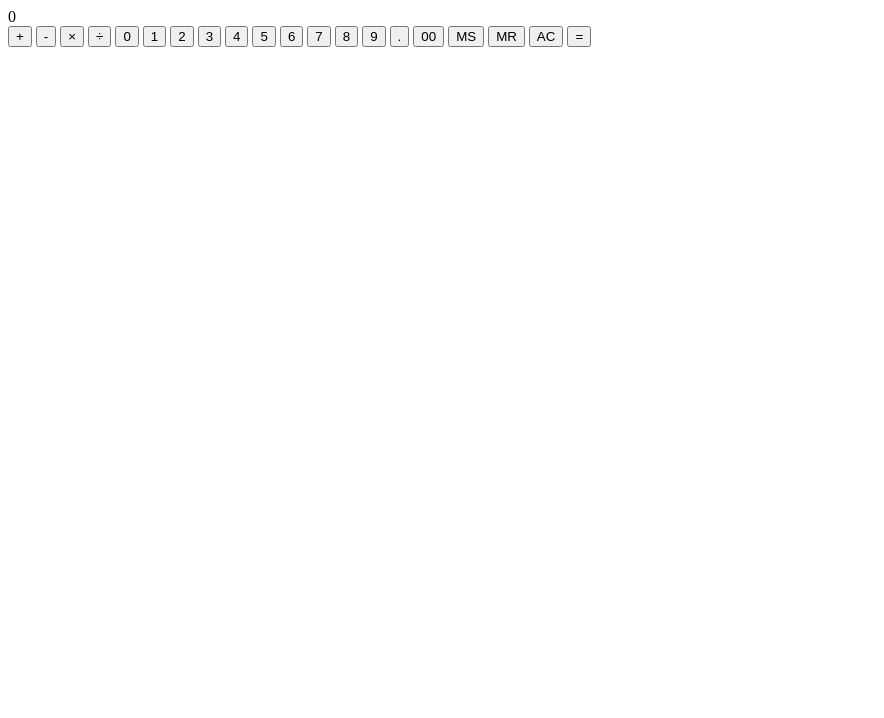
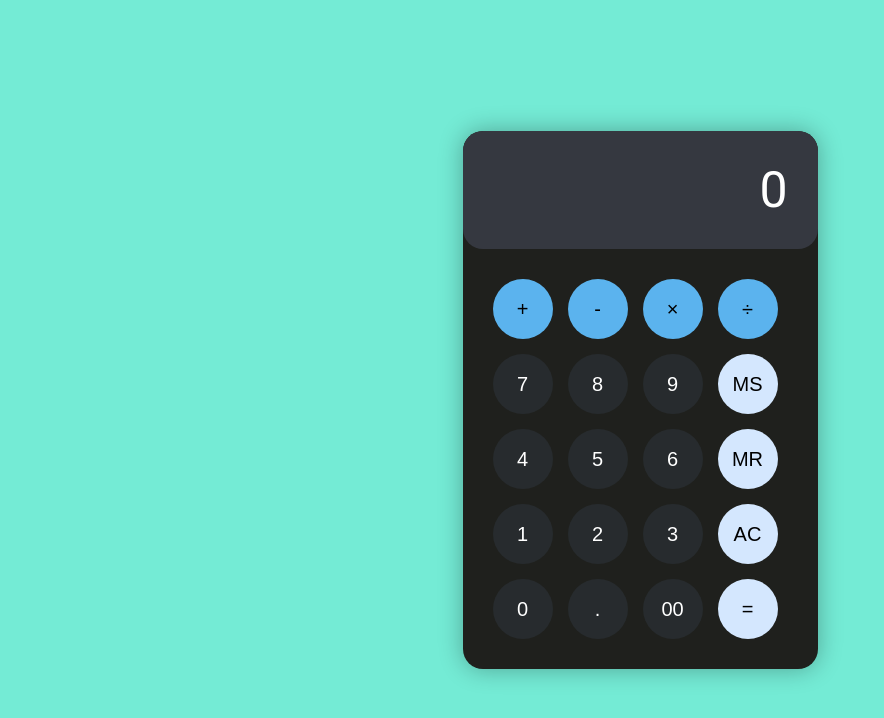
Before and after one commit to YuutaDragon/WorkshopBeets, a plain HTML site: page index.html in a window 1280 px wide. Shown: the whole page, without its empty margins (0-884 px from the left). Drawn offline with Linux system fonts and the light colour scheme.

Commit message:
Design Calculadora

```diff
--- a/index.html
+++ b/index.html
@@ -6,34 +6,40 @@
   <meta name="viewport" content="width=device-width, initial-scale=1.0">
 
   <link rel="shortcut icon" href="img/favicon.ico" type="image/x-icon">
+  <link rel="stylesheet" href="style.css">
+  <link rel="script" href="script.js">
+
+  <link rel="preconnect" href="https://fonts.googleapis.com">
+  <link rel="preconnect" href="https://fonts.gstatic.com" crossorigin>
+  <link href="https://fonts.googleapis.com/css2?family=Roboto&display=swap" rel="stylesheet">
 
   <title>Calculadora</title>
 </head>
 <body>
   <main>
-    <div>
-      <div>0</div>
-      <div>
-        <button>+</button>
-        <button>-</button>
-        <button>&times;</button>
-        <button>÷</button>
-        <button>0</button>
-        <button>1</button>
-        <button>2</button>
-        <button>3</button>
-        <button>4</button>
-        <button>5</button>
-        <button>6</button>
-        <button>7</button>
-        <button>8</button>
-        <button>9</button>
-        <button>.</button>
-        <button>00</button>
-        <button>MS</button>
-        <button>MR</button>
-        <button>AC</button>
-        <button>=</button>
+    <div class="calculadora">
+      <div class="visor">0</div>
+      <div class="teclas">
+        <button class="operador somar">+</button>
+        <button class="operador subtrair">-</button>
+        <button class="operador multiplicar">&times;</button>
+        <button class="operador dividir">÷</button>
+        <button class="numero zero">0</button>
+        <button class="numero uum">1</button>
+        <button class="numero dois">2</button>
+        <button class="numero tres">3</button>
+        <button class="numero quatro">4</button>
+        <button class="numero cinco">5</button>
+        <button class="numero seis">6</button>
+        <button class="numero sete">7</button>
+        <button class="numero oito">8</button>
+        <button class="numero nove">9</button>
+        <button class="numero decimal">.</button>
+        <button class="numero duplo-zero">00</button>
+        <button class="acao salvar">MS</button>
+        <button class="acao recuperar">MR</button>
+        <button class="acao limpar">AC</button>
+        <button class="acao igual">=</button>
       </div>
     </div>
   </main>
--- a/style.css
+++ b/style.css
@@ -0,0 +1,164 @@
+:root {
+  --cor-fundo-calculadora-escuro: #1f201d;
+  --cor-fundo-visor-escuro: #353840;
+  --cor-fundo-numero-escuro: #272b2e;
+  --cor-numero-escuro: #fff;
+  --cor-fundo-operador-escuro: #5bb3ee;
+  --cor-fundo-acoes-escuro: #d4e7fe;
+
+  --cor-fundo-calculadora-claro: #fffdfe;
+  --cor-fundo-visor-claro: #e9f1fc;
+  --cor-fundo-numero-claro: #f4f8fb;
+  --cor-fundo-operador-claro: #c0e8fb;
+  --cor-fundo-acoes-claro: #d1e4fb;
+
+  --cor-fundo-site: #74ebd5;
+}
+
+* {
+  margin: 0;
+  padding: 0;
+  border: 0;
+  background: none;
+  box-sizing: border-box;
+}
+
+html{
+  font-size: 10px;
+  font-family: 'Roboto', Arial, Helvetica, sans-serif;
+}
+
+body {
+  display: flex;
+  justify-content: center;
+  align-items: center;
+  height: 100vh;
+  background-color: var(--cor-fundo-site);
+}
+
+.calculadora {
+  box-shadow: 0 0 25px 0 rgba(0, 0, 0, 0.3);
+  border-radius: 2em;
+  overflow: hidden;
+  background-color: var(--cor-fundo-calculadora-escuro);
+}
+
+.visor{
+  background-color: var(--cor-fundo-visor-escuro);
+  color: var(--cor-numero-escuro);
+  width: 35.5rem;
+  padding: 3rem;
+  text-align: right;
+  font-size: 5rem;
+  border-radius: 0 0 2rem 2rem;  /* para deixar a parte de baixo arrendodada*/
+}
+
+.teclas{
+  padding:  3rem;
+  display: grid;
+  grid-gap: 1.5rem;
+  grid-template-columns: repeat(4,6rem);
+  grid-template-rows: repeat(5, 6rem);
+  grid-template-areas:
+    'somar subtrair multiplicar dividir'
+    'sete oito nove salvar'
+    'quatro cinco seis recuperar'
+    'um dois tres limpar'
+    'zero decimal duplo-zero igual';
+}
+
+.zero{
+  grid-area: zero;
+}
+
+.um{
+  grid-area: um;
+}
+
+.dois{
+  grid-area: dois;
+}
+
+.tres{
+  grid-area: tres;
+}
+
+.quatro{
+  grid-area: quatro;
+}
+
+.cinco{
+  grid-area: cinco;
+}
+
+.seis{
+  grid-area: seis;
+}
+
+.sete{
+  grid-area: sete;
+}
+
+.oito{
+  grid-area: oito;
+}
+
+.nove{
+  grid-area: nove;
+}
+
+.duplo-zero{
+  grid-area: duplo-zero;
+}
+
+.decimal{
+  grid-area: decimal;
+}
+
+.salvar{
+  grid-area: salvar;
+}
+
+.recuperar{
+  grid-area: recuperar;
+}
+
+.igual{
+  grid-area: igual;
+}
+
+.somar{
+  grid-area: somar;
+}
+
+.subtrair{
+  grid-area: subtrair;
+}
+
+.multiplicar{
+  grid-area: multiplicar;
+}
+
+.dividir{
+  grid-area: dividir;
+}
+
+
+.teclas > button{
+  border-radius: 50%;
+  font-size: 2rem;
+  cursor: pointer;
+}
+
+.operador{
+  background-color: var(--cor-fundo-operador-escuro);
+}
+
+.numero{
+  background-color: var(--cor-fundo-numero-escuro);
+  color: var(--cor-numero-escuro);
+}
+
+.acao{
+  background-color: var(--cor-fundo-acoes-escuro);
+}
```
